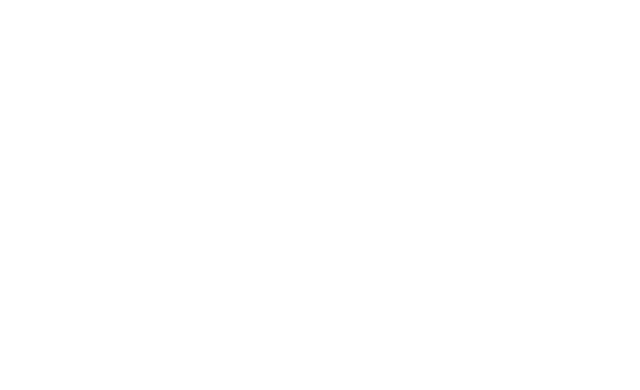
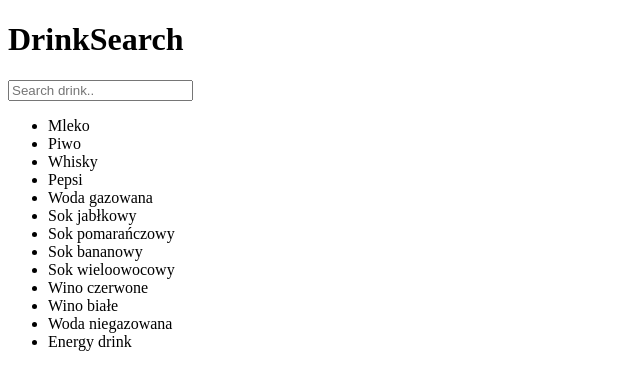
Before and after one commit to kacperkwa/drink-search, a plain HTML site: page index.html in a window 1280 px wide. Shown: the whole page, without its empty margins (0-640 px from the left). Drawn offline with Linux system fonts and the light colour scheme.

Commit message:
added HTML structure

```diff
--- /dev/null
+++ b/css/main.css
@@ -0,0 +1 @@
+/*# sourceMappingURL=main.css.map */
--- a/index.html
+++ b/index.html
@@ -1,12 +1,40 @@
 <!DOCTYPE html>
 <html lang="en">
+
 <head>
    <meta charset="UTF-8">
    <meta http-equiv="X-UA-Compatible" content="IE=edge">
    <meta name="viewport" content="width=device-width, initial-scale=1.0">
    <title>DrinkSearch</title>
+   <link rel="stylesheet" href="css/main.css">
+   <script src="js/app.js" defer></script>
 </head>
+
 <body>
+   <div class="wrapper">
+      <div class="header">
+         <div class="shadow"></div>
+         <h1>DrinkSearch</h1>
+         <input type="text" class="search" placeholder="Search drink..">
+      </div>
+      <div class="drink-list">
+         <ul>
+            <li>Mleko</li>
+            <li>Piwo</li>
+            <li>Whisky</li>
+            <li>Pepsi</li>
+            <li>Woda gazowana</li>
+            <li>Sok jabłkowy</li>
+            <li>Sok pomarańczowy</li>
+            <li>Sok bananowy</li>
+            <li>Sok wieloowocowy</li>
+            <li>Wino czerwone</li>
+            <li>Wino białe</li>
+            <li>Woda niegazowana</li>
+            <li>Energy drink</li>
+         </ul>
+      </div>
+   </div>
+</body>
 
-</body>
 </html>
```
Also changed, not shown: 1 other file.
